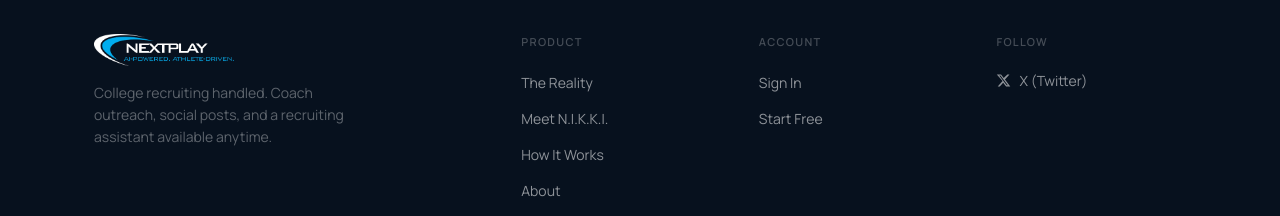
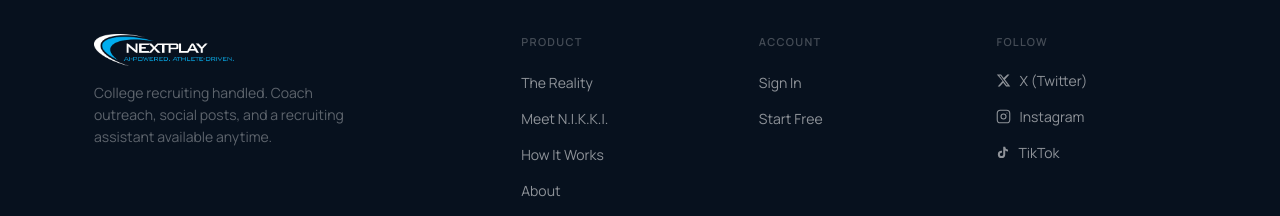
Before and after one commit to dmvdreamtech/nextplaystars-landing, a Next.js app: page / in a window 1280 px wide. Shown: the part 6853-7069 px from the top of the page. Built offline with nearby package versions, Linux system fonts and the light colour scheme.

Commit message:
Add Instagram and TikTok to footer Follow column

```diff
--- a/src/components/ui/Footer.tsx
+++ b/src/components/ui/Footer.tsx
@@ -15,8 +15,37 @@ const COMPANY_LINKS = [
   { label: "Start Free", href: `${APP_URL}/signup` },
 ];
 
-// Update X handle with the real @handle before launch
-const X_URL = "https://x.com/nextplayrecruit";
+const SOCIAL_LINKS = [
+  {
+    label: "X (Twitter)",
+    href: "https://x.com/NextPlayStars",
+    icon: (
+      <svg width="15" height="15" viewBox="0 0 24 24" fill="currentColor" aria-hidden>
+        <path d="M18.244 2.25h3.308l-7.227 8.26 8.502 11.24H16.17l-4.714-6.231-5.401 6.231H2.744l7.737-8.835L1.254 2.25H8.08l4.253 5.622 5.91-5.622Zm-1.161 17.52h1.833L7.084 4.126H5.117z"/>
+      </svg>
+    ),
+  },
+  {
+    label: "Instagram",
+    href: "https://www.instagram.com/nextplaystars/",
+    icon: (
+      <svg width="15" height="15" viewBox="0 0 24 24" fill="none" stroke="currentColor" strokeWidth="1.75" strokeLinecap="round" strokeLinejoin="round" aria-hidden>
+        <rect x="2" y="2" width="20" height="20" rx="5" ry="5"/>
+        <circle cx="12" cy="12" r="4"/>
+        <circle cx="17.5" cy="6.5" r="0.8" fill="currentColor" stroke="none"/>
+      </svg>
+    ),
+  },
+  {
+    label: "TikTok",
+    href: "https://www.tiktok.com/@nextplaystars",
+    icon: (
+      <svg width="14" height="15" viewBox="0 0 24 24" fill="currentColor" aria-hidden>
+        <path d="M19.59 6.69a4.83 4.83 0 0 1-3.77-4.25V2h-3.45v13.67a2.89 2.89 0 0 1-2.88 2.5 2.89 2.89 0 0 1-2.89-2.89 2.89 2.89 0 0 1 2.89-2.89c.28 0 .54.04.79.1V9.01a6.33 6.33 0 0 0-.79-.05 6.34 6.34 0 0 0-6.34 6.34 6.34 6.34 0 0 0 6.34 6.34 6.34 6.34 0 0 0 6.33-6.34V8.69a8.18 8.18 0 0 0 4.78 1.52V6.75a4.85 4.85 0 0 1-1.01-.06z"/>
+      </svg>
+    ),
+  },
+];
 
 export default function Footer() {
   const year = new Date().getFullYear();
@@ -98,7 +127,7 @@ export default function Footer() {
             </ul>
           </div>
 
-          {/* Contact */}
+          {/* Follow */}
           <div>
             <p
               className="font-body text-white/25 mb-5"
@@ -106,20 +135,23 @@ export default function Footer() {
             >
               Follow
             </p>
+            <ul className="space-y-3">
+              {SOCIAL_LINKS.map(({ label, href, icon }) => (
+                <li key={label}>
                   <a
-              href={X_URL}
+                    href={href}
                     target="_blank"
                     rel="noopener noreferrer"
                     className="inline-flex items-center gap-2 font-body text-white/55 hover:text-white transition-colors duration-150"
                     style={{ fontSize: "14px" }}
-              aria-label="NextPlay on X (Twitter)"
+                    aria-label={`NextPlay on ${label}`}
                   >
-              {/* X / Twitter wordmark icon */}
-              <svg width="15" height="15" viewBox="0 0 24 24" fill="currentColor" aria-hidden>
-                <path d="M18.244 2.25h3.308l-7.227 8.26 8.502 11.24H16.17l-4.714-6.231-5.401 6.231H2.744l7.737-8.835L1.254 2.25H8.08l4.253 5.622 5.91-5.622Zm-1.161 17.52h1.833L7.084 4.126H5.117z"/>
-              </svg>
-              X (Twitter)
+                    {icon}
+                    {label}
                   </a>
+                </li>
+              ))}
+            </ul>
           </div>
 
         </div>
```
Lines whose indentation alone changed are shown as unchanged.
